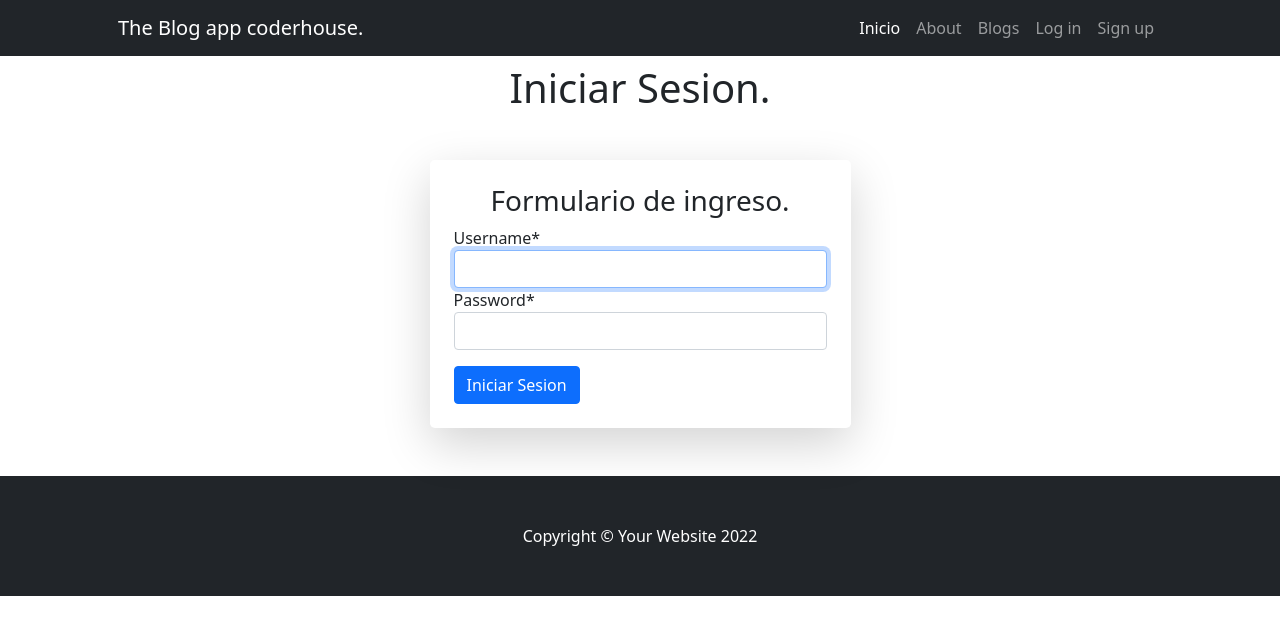
After one commit to angel88c/coder_entrega_final, a Django app: page /the_blog/login/ in a window 1280 px wide. The commit adds this page. Shown: the top 635 px of the page. Run offline with Django 4.2, Linux system fonts and the light colour scheme; some libraries are stand-ins or nearby versions.

Commit message:
Login, Logout and Sign Up Users

```diff
--- a/entrega_final/settings.py
+++ b/entrega_final/settings.py
@@ -39,7 +39,10 @@ INSTALLED_APPS = [
     'django.contrib.staticfiles',
     "ckeditor",
     "the_blog",
+    'crispy_forms'
 ]
+
+CRISPY_TEMPLATE_PACK = "bootstrap4"
 
 MIDDLEWARE = [
     'django.middleware.security.SecurityMiddleware',
@@ -123,3 +126,4 @@ STATIC_URL = 'static/'
 # https://docs.djangoproject.com/en/4.0/ref/settings/#default-auto-field
 
 DEFAULT_AUTO_FIELD = 'django.db.models.BigAutoField'
+LOGIN_URL = '/the_blog/login/'
--- a/the_blog/templates/the_blog/index.html
+++ b/the_blog/templates/the_blog/index.html
@@ -10,7 +10,7 @@
 <div class="container px-lg-5">
     <div class="p-4 p-lg-5 bg-light rounded-3 text-center">
         <div class="m-4 m-lg-5">
-            <h1 class="display-5 fw-bold">A warm welcome!</h1>
+            <h1 class="display-5 fw-bold">{{ mensaje }}</h1>
             <p class="fs-4">Bootstrap utility classes are used to create this jumbotron since the old component has been removed from the framework. Why create custom CSS when you can use utilities?</p>
             <a class="btn btn-primary btn-lg" href="#!">Call to action</a>
         </div>
--- /dev/null
+++ b/the_blog/templates/the_blog/login.html
@@ -0,0 +1,37 @@
+{% extends 'the_blog/padre.html' %}
+
+{% load crispy_forms_tags %}
+{% load static %}
+
+{% block titulo %}
+<h1 class="mb-5">Iniciar Sesion.</h1>
+{% endblock %}
+
+{% block custom_content %}
+
+
+<div class="container px-5 my-5">
+    <div class="row justify-content-center align-self-center">
+        <div class="col-lg-5">
+            <div class="card border-0 rounded-3 shadow-lg">
+                <div class="card-body p-4">
+                    <div class="text-center">
+                        <div class="h3 fw-light">Formulario de ingreso.</div>
+                    </div>
+                    <form action="{% url 'login' %}" method="POST"> {% csrf_token %}
+                        <table class="table">
+                            {{ formulario | crispy}}
+                        </table>
+                        <input class="btn btn-primary" type="submit" value="Iniciar Sesion">
+                    </form>
+                </div>
+                {% if mensaje %}
+                <div class="alert alert-danger m-2">{{ mensaje }}</div>
+                {% endif %}
+            </div>
+        </div>
+    </div>
+</div>
+
+
+{% endblock %}
--- a/the_blog/templates/the_blog/padre.html
+++ b/the_blog/templates/the_blog/padre.html
@@ -26,6 +26,12 @@
                         <li class="nav-item"><a class="nav-link active" aria-current="page" href="{% url 'inicio' %}">Inicio</a></li>
                         <li class="nav-item"><a class="nav-link" href="{% url 'about' %}">About</a></li>
                         <li class="nav-item"><a class="nav-link" href="{% url 'pages' %}">Blogs</a></li>
+                        {% if user.is_authenticated %}
+                        <li class="nav-item"><a class="nav-link" href="{% url 'logout' %}">Log out</a></li>
+                        {% else %}
+                        <li class="nav-item"><a class="nav-link" href="{% url 'login' %}">Log in</a></li>
+                        <li class="nav-item"><a class="nav-link" href="{% url 'register' %}">Sign up</a></li>
+                        {% endif %}
                     </ul>
                 </div>
             </div>
@@ -45,7 +51,8 @@
             <div class="container"><p class="m-0 text-center text-white">Copyright &copy; Your Website 2022</p></div>
         </footer>
         <!-- Bootstrap core JS-->
-        <script src="https://cdn.jsdelivr.net/npm/bootstrap@5.1.3/dist/js/bootstrap.bundle.min.js"></script>
+        <!-- <script src="https://cdn.jsdelivr.net/npm/bootstrap@5.1.3/dist/js/bootstrap.bundle.min.js"></script> -->
+        <script src="https://stackpath.bootstrapcdn.com/bootstrap/4.1.3/js/bootstrap.min.js" integrity="sha384-ChfqqxuZUCnJSK3+MXmPNIyE6ZbWh2IMqE241rYiqJxyMiZ6OW/JmZQ5stwEULTy" crossorigin="anonymous"></script>
         <!-- Core theme JS-->
         <script src="js/scripts.js"></script>
     </body>
--- a/the_blog/urls.py
+++ b/the_blog/urls.py
@@ -1,25 +1,21 @@
 from django.urls import path
 from the_blog.views import *
+
+from django.contrib.auth.views import LogoutView
 
 urlpatterns = [
     path('',                inicio,         name='inicio'),
     path('about/',          about,          name='about'),
 
     #Blog's pages
-    path('pages/',          pages,          name='pages'),
-    path('page/<id>',       page,           name='page'),
-    path('new_page/',       new_page,       name='new_page'),
+    path('pages/',              pages,          name='pages'),
+    path('page/<id>',           page,           name='page'),
+    path('new_page/',           new_page,       name='new_page'),
     path('edit_page/<id>',      edit_page,      name='edit_page'),
     path('delete_page/<id>',    delete_page,    name='delete_page'),
 
-    ##Users
-    #path('users/',           users,         name='users'),
-    #path('new_user/',        new_user,      name='new_user'),
-    #path('edit_user/<id>',   edit_user,     name='edit_user'),
-    #path('delete_user/<id>', delete_user,   name='delete_user'),
-
-    ##Signup and login
-    #path('login',           login_request,  name='login'),
-    #path('signup/',         signup,         name='signup'),
+    path('login/',               login_request,    name='login'),
+    path('register/',            register_request,    name='register'),
+    path('logout/',              LogoutView.as_view(template_name="the_blog/logout.html"),    name='logout'),
 
 ]
--- a/the_blog/views.py
+++ b/the_blog/views.py
@@ -4,31 +4,45 @@ from django.shortcuts import render
 from django.http import HttpResponse
 
 from .models import *
-from .forms import PageForm
+from .forms import PageForm, UserSignupForm
+
+from django.contrib.auth.forms import AuthenticationForm, UserCreationForm
+from django.contrib.auth.views import LogoutView
+from django.contrib.auth import login, logout, authenticate
+
+from django.contrib.auth.decorators import login_required
+
+
 # Create your views here.
+@login_required
 def inicio(request):
     return render(request, 'the_blog/index.html')
 
+@login_required
 def about(request):
     return render(request, 'the_blog/about.html')
 
+@login_required
 def pages(request):
     pages = Page.objects.all()
     print(list(pages))
     return render(request, 'the_blog/pages.html', {'pages': pages})
 
+@login_required
 def page(request, id):
     page = Page.objects.get(id=id)
     print('***')
     print(page)
     return render(request, 'the_blog/page.html', {'page': page})
 
+@login_required
 def delete_page(request, id):
     page_to_delete = Page.objects.get(id=id)
     page_to_delete.delete()
     pages = Page.objects.all()
     return render(request, 'the_blog/pages.html', {'pages':pages})
 
+@login_required
 def edit_page(request, id):
     current_page = Page.objects.get(id=id)
     print('***')
@@ -67,6 +81,7 @@ def edit_page(request, id):
 
         return render(request, 'the_blog/edit_page.html', {'formulario': form_page, 'page': current_page})
 
+@login_required
 def new_page(request):
     if request.method == 'POST':
         form = PageForm(request.POST)
@@ -92,3 +107,42 @@ def new_page(request):
     else:
         page_form = PageForm()
         return render(request, 'the_blog/new_page.html', {'page_form':page_form})
+
+def login_request(request):
+
+    if request.method == 'POST':
+        #get the info from POST data
+        form = AuthenticationForm(request, data = request.POST)
+        if form.is_valid():
+            user   = request.POST['username']
+            passwd = request.POST['password']
+
+            user1 = authenticate(username=user, password=passwd)
+            if user1 is not None:
+                login(request, user1)
+                return render(request, 'the_blog/index.html', {'mensaje': f'Bienvenido {user1}'})
+            else:
+                return render (request, 'the_blog/login.html', {'formulario': form, 'mensaje':'Usuario o contraseña incorrectos.'})
+        else:
+            return render (request, 'the_blog/login.html', {'formulario': form, 'mensaje':'Usuario o contraseña incorrectos.'})
+    else:
+        form = AuthenticationForm()
+        return render (request, 'the_blog/login.html', {'formulario': form})
+
+def register_request(request):
+
+    if request.method == 'POST':
+        #get the info from POST data
+        form = UserSignupForm(request.POST)
+        if form.is_valid():
+            username   = form.cleaned_data['username']
+
+            form.save()
+
+            return render(request, 'the_blog/index.html', {'mensaje': f'Usuario {username} Creado.'})
+
+        else:
+            return render (request, 'the_blog/register.html', {'formulario': form, 'mensaje':'Formulario invalido.'})
+    else:
+        form = UserSignupForm()
+        return render (request, 'the_blog/register.html', {'formulario': form})
```
Also changed, not shown: the_blog/forms.py (+12 -0 lines), the_blog/templates/the_blog/logout.html (added, +26 -0 lines), the_blog/templates/the_blog/register.html (added, +37 -0 lines), db.sqlite3.
